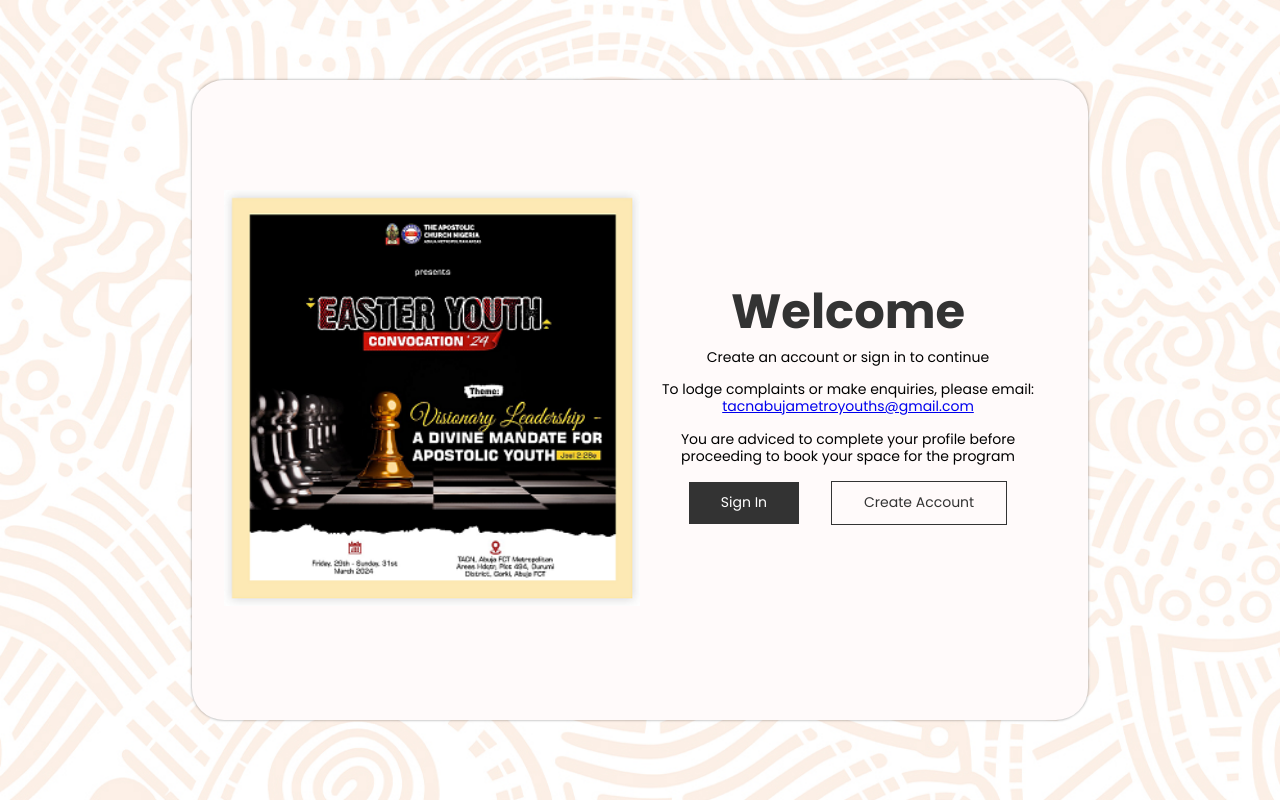
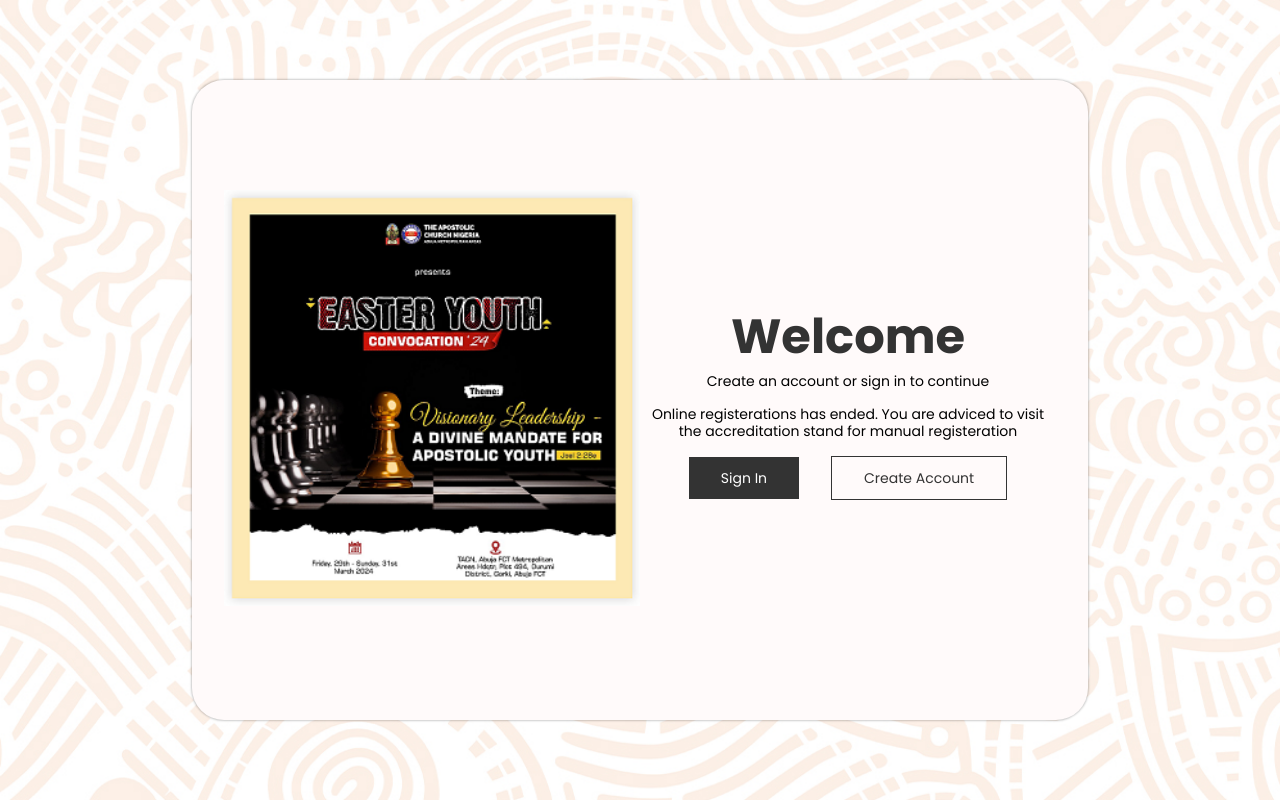
Before and after one commit to DevBammy/abuja, a React (Vite) app in the folder client/: page / in a window 1280 px wide. Built offline with nearby package versions, Linux system fonts and the light colour scheme; no server answers.

Commit message:
online reg ended

```diff
--- a/client/src/pages/Home.jsx
+++ b/client/src/pages/Home.jsx
@@ -12,7 +12,7 @@
         <div className="right">
           <h1>Welcome</h1>
           <p>Create an account or sign in to continue</p>
-          <p>
+          {/* <p>
             To lodge complaints or make enquiries, please email:{' '}
             <a href="mailto:tacnabujametroyouths@gmail.com">
               tacnabujametroyouths@gmail.com
@@ -21,6 +21,10 @@
           <p>
             You are adviced to complete your profile before proceeding to book
             your space for the program
+          </p> */}
+          <p>
+            Online registerations has ended. You are adviced to visit the
+            accreditation stand for manual registeration
           </p>
 
           <div className="btns">
--- a/client/src/pages/Profile.jsx
+++ b/client/src/pages/Profile.jsx
@@ -159,7 +159,7 @@
     <div className="profile">
       <header>
         <div className="instruct">
-          <p>
+          {/* <p>
             Please ensure your photo is under 2MB and sized at 400 x 250 pixels.
             Larger photos may have upload issues.
           </p>
@@ -169,6 +169,10 @@
               CloudConvert
             </a>
             , a free online tool for file conversion and resizing.
+          </p> */}
+          <p>
+            Online registerations has ended. You are adviced to visit the
+            accreditation stand for manual registeration
           </p>
         </div>
 
@@ -436,8 +440,12 @@
         </form>
         <div className="right">
           <h1>Up-coming Event:</h1>
+          {/* <p className="scroll">
+            Welcome! please ensure that you register only once.
+          </p> */}
           <p className="scroll">
-            Welcome! please ensure that you register only once.
+            Online registerations has ended. You are adviced to visit the
+            accreditation stand for manual registeration
           </p>
           <div className="event">
             <div className="img">
--- a/client/src/pages/Signin.jsx
+++ b/client/src/pages/Signin.jsx
@@ -69,6 +69,10 @@
               tacnabujametroyouths@gmail.com
             </a>
           </p>
+          <p>
+            Online registerations has ended. You are adviced to visit the
+            accreditation stand for manual registeration
+          </p>
 
           <form className="form" onSubmit={handleSubmit}>
             <input
--- a/client/src/pages/Signup.jsx
+++ b/client/src/pages/Signup.jsx
@@ -70,6 +70,11 @@
               tacnabujametroyouths@gmail.com
             </a>
           </p>
+
+          <p>
+            Online registerations has ended. You are adviced to visit the
+            accreditation stand for manual registeration
+          </p>
           <form className="form" onSubmit={handleSubmit}>
             <input
               type="text"
```
